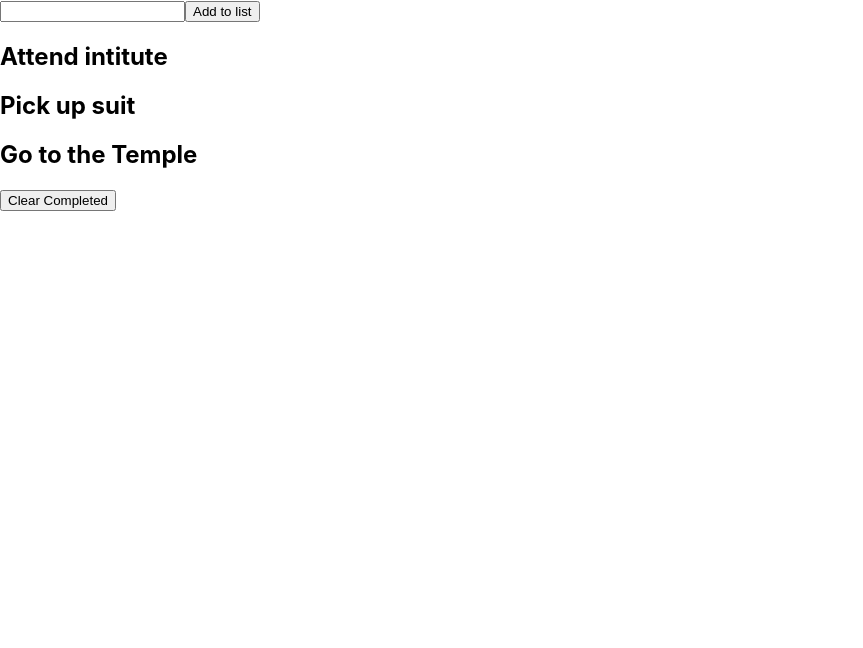
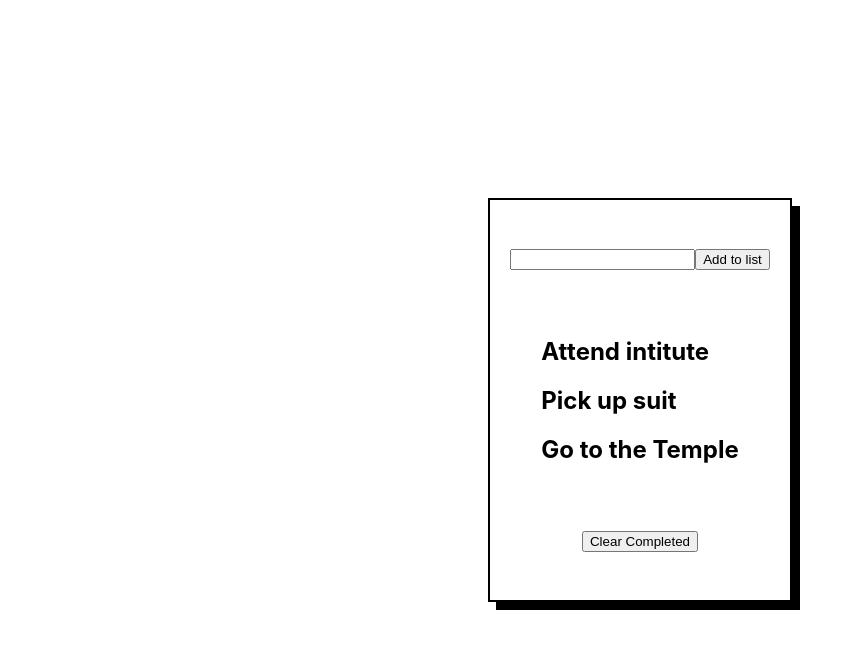
Before and after one commit to bloominstituteoftechnology/reducer-todo, a React (Create React App) app in the folder todo/: page / in a window 1280 px wide. Shown: the top 648 px of the page, without its empty margins (0-863 px from the left). Built offline with nearby package versions, Linux system fonts and the light colour scheme.

Commit message:
styled the todo list.

```diff
--- a/todo/src/components/Todo.css
+++ b/todo/src/components/Todo.css
@@ -1,3 +1,22 @@
 .complete {
-    color: red;
+    text-decoration: line-through;
+    color: grey;
   }
+
+.content {
+    display: flex;
+    flex-direction: column;
+    align-items: center;
+    justify-content: space-evenly;
+    box-shadow: 8px 8px;
+    border: 2px solid black;
+    width: 300px;
+    height: 400px;
+}
+
+.card {
+    display: flex;
+    justify-content: center;
+    align-items: center;
+    height: 100vh
+}
--- a/todo/src/components/TodoForm.js
+++ b/todo/src/components/TodoForm.js
@@ -10,6 +10,7 @@ const TodoForm = (props) => {
 
     const handleSubmit = e => {
         e.preventDefault()
+        setNewItem('');
         props.dispatch({ type: ADD_TODO, payload: newItem })
     }
     return (
--- a/todo/src/components/TodoList.js
+++ b/todo/src/components/TodoList.js
@@ -14,9 +14,10 @@ const TodoList = () => {
     }
     console.log(state)
     return (
-        <>
+        <div className='card'>
+            <div className='content'>
             <TodoForm dispatch={dispatch}/>
-            <div>
+                <div className='list'>
                 {state.map((list) => {
                     return <h2 key={list.id}
                     onClick={() => handleComplete(list.id)}
@@ -25,7 +26,9 @@ const TodoList = () => {
                 })}
                 </div>
             <TodoClear dispatch={dispatch}/>
-        </>
+        </div>
+        </div>
+
     );
 };
 
```
Also changed, not shown: 1 other file (tests, documents, lock files or other folders). Lines whose indentation alone changed are shown as unchanged.
